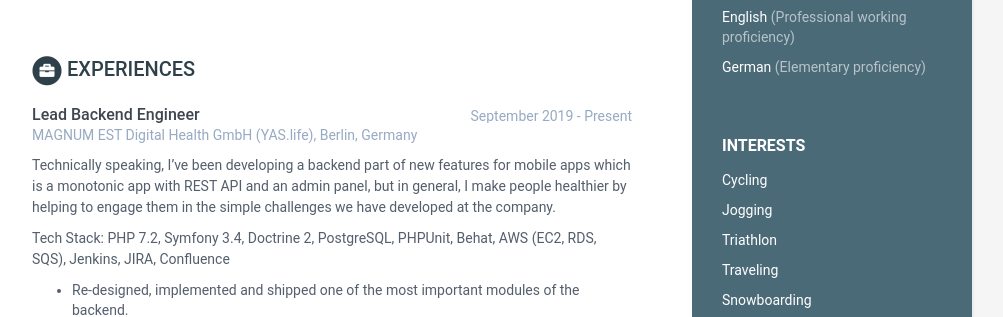
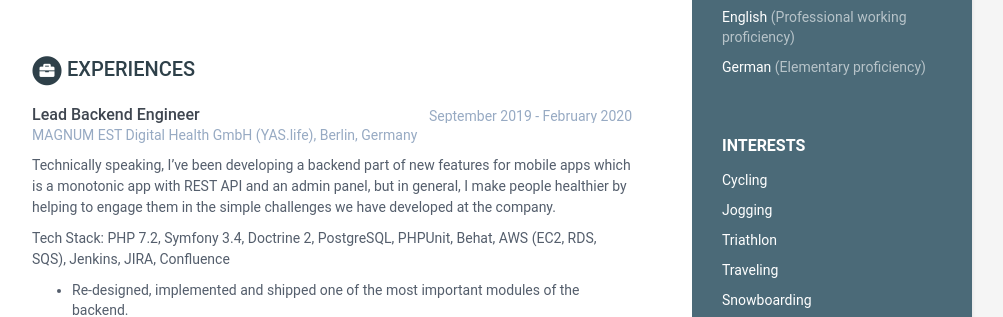
Before and after one commit to vpx/cv, a Jekyll site: the page built from index.html, in a window 1280 px wide and 900 px high, scrolled down 362 px. Shown: the part 152-469 px from the top of the window, without its empty margins (168-1171 px from the left). Built offline with Jekyll 4.4.1, drawn with Linux system fonts in a browser that asks for light colours.

Commit message:
Fix dates

```diff
--- a/_data/data.yaml
+++ b/_data/data.yaml
@@ -45,7 +45,7 @@ education:
 
 experiences:
   - role: Lead Backend Engineer
-    time: September 2019 - Present
+    time: September 2019 - February 2020
     company: MAGNUM EST Digital Health GmbH (YAS.life), Berlin, Germany
     details: |
       Technically speaking, I've been developing a backend part of new features for mobile apps which is a monotonic app with REST API and an admin panel,
```
